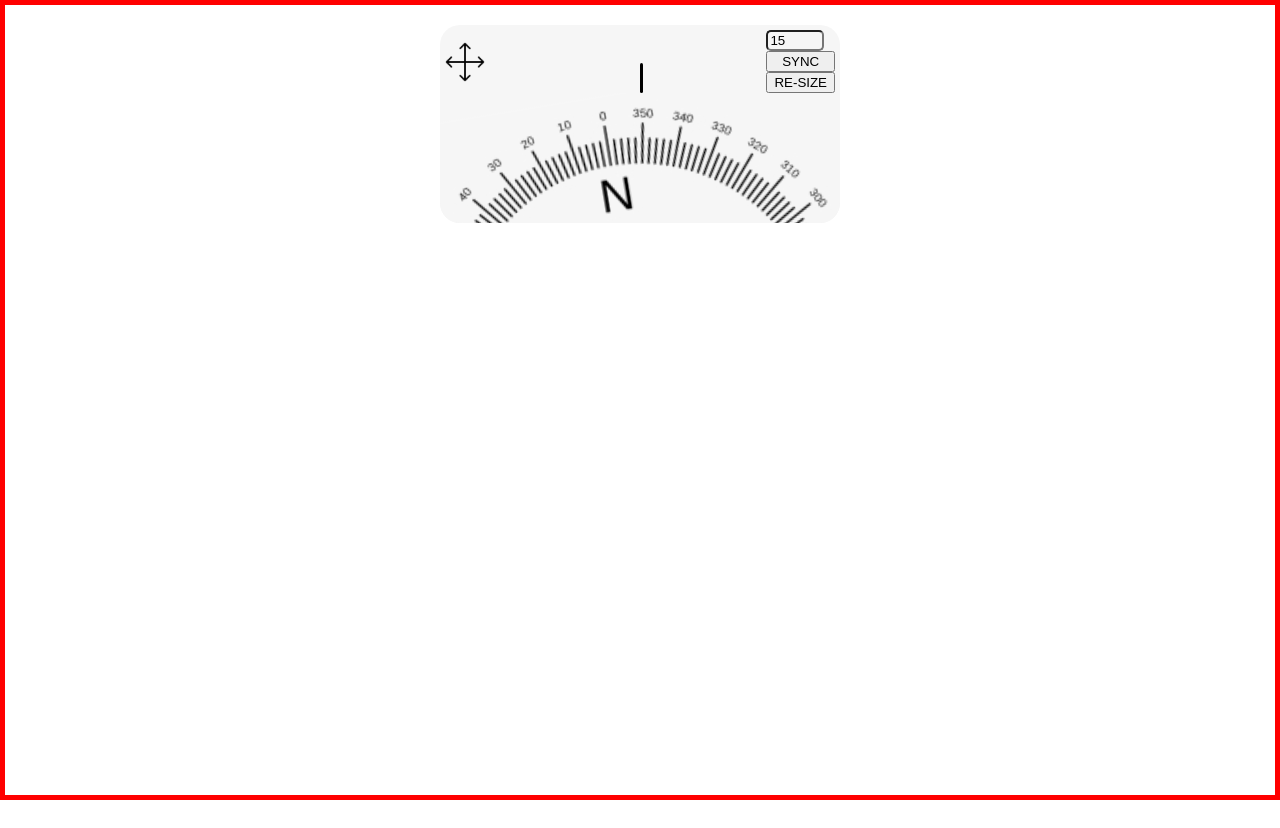
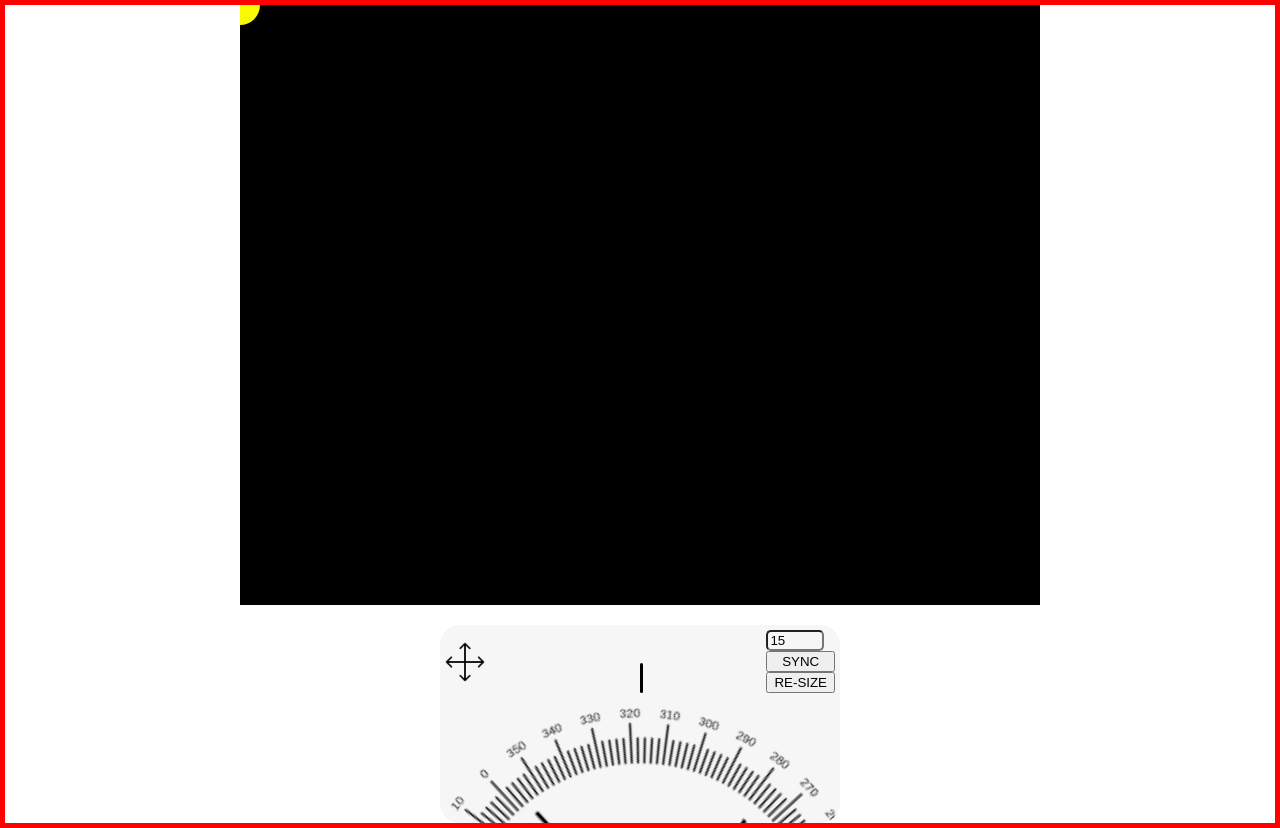
Before and after one commit to JustinStoddard/sc-compass-software, a React (Create React App) app: page / in a window 1280 px wide. Before the commit the page ends 800 px from the top, so only its background shows below. Built offline with nearby package versions, Linux system fonts and the light colour scheme.

Commit message:
working with canvas

```diff
--- a/src/App.tsx
+++ b/src/App.tsx
@@ -3,7 +3,6 @@ import { IpcRenderer } from 'electron';
 import compass from './722-7221067_360-compass-png-png-download-360-degree-compass.png';
 import drag from './581820-200.png';
 import './App.css';
-
 
 declare global {
   interface Window {
@@ -42,8 +41,6 @@ const App = () => {
     const compassX = compassRect?.x !== undefined ? compassRect?.x : 0;
     const compassWidth = compassRect?.width !== undefined ? compassRect?.width : 0;
     setRotation((mouseX - compassX - (compassWidth / 2)) / constraint);
-    if (mouseX === 0) setX(compassWidth);
-    if (mouseX === compassWidth) setX(0);
   }, [mouseX, constraint]);
 
   return (
--- /dev/null
+++ b/src/CanvasApp.tsx
@@ -0,0 +1,160 @@
+import React, { useState, useEffect, useRef } from 'react';
+import { IpcRenderer } from 'electron';
+import compass from './722-7221067_360-compass-png-png-download-360-degree-compass.png';
+import drag from './581820-200.png';
+import './App.css';
+
+declare global {
+  interface Window {
+    ipcRenderer: IpcRenderer
+  }
+}
+
+const CanvasApp = () => {
+  const canvasRef = useRef<HTMLCanvasElement>(null);
+  const compassRef = useRef<HTMLDivElement>(null);
+  const [rotation, setRotation] = useState<number>(0);
+  const [constraint, setConstraint] = useState<number>(15);
+  const [dimensions, setDimensions] = useState({ width: 800, height: 600 });
+  const [mousePosition, setMousePosition] = useState({ x: 0, y: 0 });
+
+  const resize = () => {
+    window.ipcRenderer.send('resize');
+  };
+
+  const handleCompassEnter = () => {
+    window.ipcRenderer.send('compass-enter');
+  };
+
+  const handleCompassLeave = () => {
+    window.ipcRenderer.send('compass-leave');
+  };
+
+  const handleCanvasClick = () => {
+    if (canvasRef.current) {
+      const canvas = canvasRef.current;
+      canvas.requestPointerLock();
+    }
+  };
+
+  const handleLockChangeAlert = () => {
+    if (canvasRef.current) {
+      const canvas = canvasRef.current;
+      if (document.pointerLockElement === canvas) {
+        console.log('The pointer lock status is now locked');
+      } else {
+        console.log('The pointer lock status is now unlocked');
+      }
+    }
+  };
+
+  const handleMouseMove = (movement) => {
+    console.log(movement);
+    // if (canvasRef.current) {
+    //   const canvas = canvasRef.current;
+    //   let x = mousePosition.x + movement.x;
+    //   let y = mousePosition.y + movement.y;
+
+    //   if (x > canvas.clientWidth + 20) {
+    //     x = 0;
+    //   }
+
+    //   if (y > canvas.clientHeight + 20) {
+    //     y = 0;
+    //   }
+
+    //   if (x < -15) {
+    //     x = canvas.clientWidth;
+    //   }
+
+    //   if (y < -15) {
+    //     y = canvas.clientHeight;
+    //   }
+
+    //   console.log({ x, y });
+
+    //   setMousePosition({ x, y });
+    // }
+  };
+
+  const canvasDraw = () => {
+    if (canvasRef.current) {
+      const canvas = canvasRef.current;
+      const context = canvas.getContext('2d');
+
+      if (context) {
+        context.fillStyle = 'black';
+        context.fillRect(0, 0, canvas.clientWidth, canvas.clientHeight);
+
+        context.fillStyle = '#F9F903';
+        context.beginPath();
+        context.arc(mousePosition.x, mousePosition.y, 20, 0, Math.PI * 2, true);
+        context.fill();
+      }
+    }
+  };
+
+  useEffect(() => {
+    canvasDraw();
+  });
+
+  useEffect(() => {
+    document.addEventListener('pointerlockchange', handleLockChangeAlert, false);
+    // window.ipcRenderer.send('init');
+    // window.ipcRenderer.on('init', (event, args) => {
+    //   setDimensions(args);
+    // });
+  }, []);
+
+  useEffect(() => {
+    const compassRect: DOMRect | undefined = compassRef.current?.getBoundingClientRect();
+    const compassX = compassRect?.x !== undefined ? compassRect?.x : 0;
+    const compassWidth = compassRect?.width !== undefined ? compassRect?.width : 0;
+    setRotation((mousePosition.x - compassX - (compassWidth / 2)) / constraint);
+  }, [mousePosition.x, constraint]);
+
+  return (
+    <div className="app">
+      <canvas
+        ref={canvasRef}
+        width={dimensions.width}
+        height={dimensions.height}
+        onClick={() => handleCanvasClick()}
+        onMouseMove={(e: React.MouseEvent<HTMLCanvasElement, MouseEvent>) => handleMouseMove(e)}
+      />
+      <div
+        className='pip-container'
+        onMouseEnter={() => handleCompassEnter()}
+        onMouseLeave={() => handleCompassLeave()}
+      >
+        <img src={drag} className='drag' alt='drag' />
+        <div className='pip' />
+        <div className='range-container'>
+          <input
+            className='range'
+            type="number"
+            value={constraint}
+            onChange={(e: React.ChangeEvent<HTMLInputElement>) => {
+              setConstraint(e.target.valueAsNumber);
+            }}
+          />
+          <button onClick={() => setRotation(0)}>SYNC</button>
+          <button onClick={() => resize()}>RE-SIZE</button>
+        </div>
+      </div>
+      <div className="app-header">
+        <div
+          ref={compassRef}
+          className="app-logo-container"
+          style={{
+            transform: `rotate(${rotation}deg)`
+          }}
+        >
+          <img src={compass} className="app-logo" alt="compass" />
+        </div>
+      </div>
+    </div>
+  );
+};
+
+export default CanvasApp;
--- a/src/index.tsx
+++ b/src/index.tsx
@@ -1,7 +1,8 @@
 import React from 'react';
 import ReactDOM from 'react-dom/client';
 import './index.css';
-import App from './App';
+// import App from './App';
+import CanvasApp from './CanvasApp';
 import reportWebVitals from './reportWebVitals';
 
 const root = ReactDOM.createRoot(
@@ -9,7 +10,8 @@ const root = ReactDOM.createRoot(
 );
 root.render(
   <React.StrictMode>
-    <App />
+    {/* <App /> */}
+    <CanvasApp />
   </React.StrictMode>
 );
 
```
Also changed, not shown: electron/electron.ts (+12 -1 lines).
